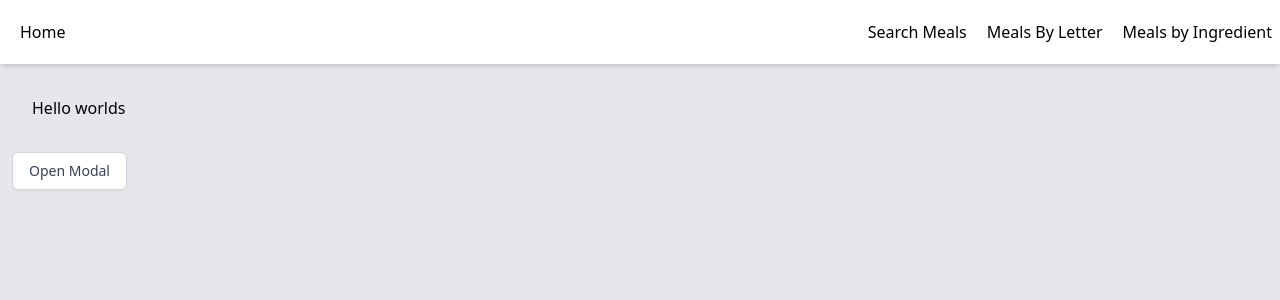
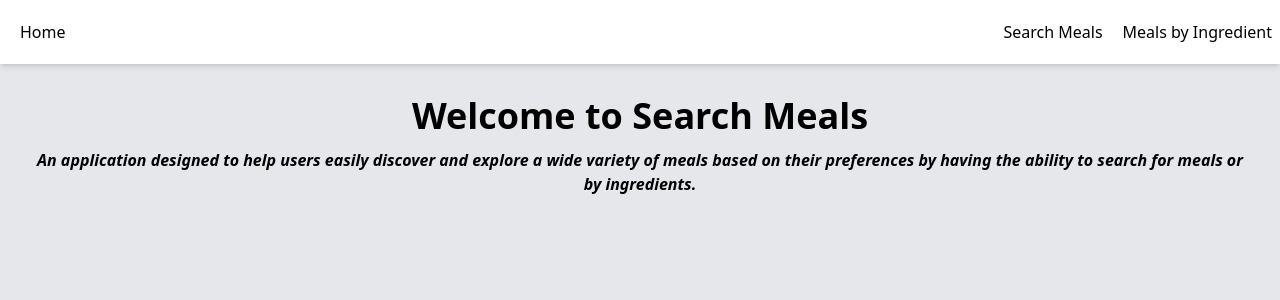
Before and after one commit to jablue-12/search-meals, a Vue app: page / in a window 1280 px wide. Shown: the top 300 px of the page. Built offline with nearby package versions, Linux system fonts and the light colour scheme; what vue3-spinner would draw is missing.

Commit message:
Refactored meals project for deployment
- Removed Search by letters page temporarily and refactored the home page for deployment.

```diff
--- a/src/components/Navbar.vue
+++ b/src/components/Navbar.vue
@@ -13,12 +13,12 @@
 				class="inline-flex items-center px-2 h-full transition-colors hover:bg-purple-100">
 				Search Meals
 			</router-link>
-			<router-link
+			<!-- <router-link
 				:to="{name: 'byLetter'}"
 				active-class="bg-purple-100"
 				class="inline-flex items-center px-2 h-full transition-colors hover:bg-purple-100">
 				Meals By Letter
-			</router-link>
+			</router-link> -->
 			<router-link
 				:to="{name: 'ingredients'}"
 				active-class="bg-purple-100"
--- a/src/router/index.js
+++ b/src/router/index.js
@@ -6,7 +6,7 @@ import Home from '@views/Home.vue';
 import Ingredients from '@views/Ingredients.vue';
 import MealDetails from '@views/MealDetails.vue';
 import MealsByIngredient from '@views/MealsByIngredient.vue';
-import MealsByLetter from '@views/MealsByLetter.vue';
+// import MealsByLetter from '@views/MealsByLetter.vue';
 import MealsByName from '@views/MealsByName.vue';
 
 const routes = [
@@ -30,11 +30,12 @@ const routes = [
 				name: 'byIngredient',
 				component: MealsByIngredient
 			},
-			{
-				path: '/by-letter/:letter?',
-				name: 'byLetter',
-				component: MealsByLetter
-			},
+			// * Deleted temporarily to have a better spacing when used in mobile
+			// {
+			// path: '/by-letter/:letter?',
+			// name: 'byLetter',
+			// component: MealsByLetter
+			// },
 			{
 				path: '/by-name/:name?',
 				name: 'byName',
--- a/src/views/Home.vue
+++ b/src/views/Home.vue
@@ -1,13 +1,16 @@
 <template>
-	<div class="flex flex-col p-8">
-		Hello worlds
+	<div class="p-8">
+		<h2 class="font-bold text-4xl mb-3 text-center">Welcome to Search Meals</h2>
+		<p class=" font-semibold italic text-center">
+			An application designed to help users easily discover and explore a wide variety of meals based on their preferences by having the ability to search for meals or by ingredients.
+		</p>
 	</div>
 
 	<!-- <pacman-loader
 		:loading="true"
 		color="orange"/> -->
 
-	<button
+	<!-- <button
 		type="button"
 		@click="showModal = !showModal"
 		class="mx-auto w-full flex justify-center rounded-md border border-gray-300 shadow-sm px-4 py-2 bg-white text-base font-medium text-gray-700 hover:bg-gray-50 focus:outline-none focus:ring-2 focus:ring-offset-2 focus:ring-indigo-500 sm:mt-0 sm:ml-3 sm:w-auto sm:text-sm">
@@ -18,11 +21,12 @@
 		:show="showModal"
 		@close="closeModal">
 		Test new content
-	</modal-dialog>
+	</modal-dialog> -->
 
 </template>
 
 <script setup>
+/*
 import { ref } from 'vue';
 import ModalDialog from '@components/ModalDialog.vue';
 
@@ -31,4 +35,5 @@ const showModal = ref(false);
 const closeModal = () => {
 	showModal.value = false;
 };
+*/
 </script>
```
Also changed, not shown: 1 other file (tests, documents, lock files or other folders).
